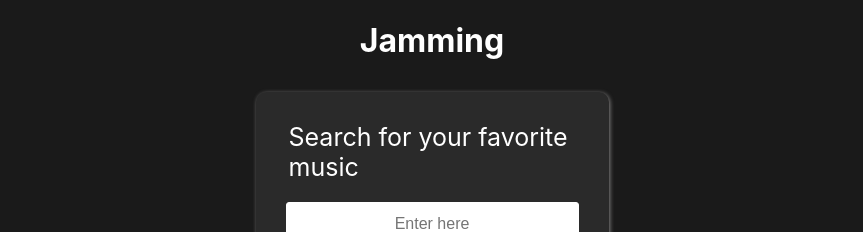
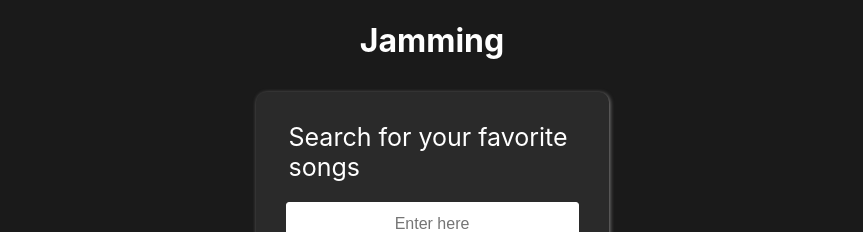
Before and after one commit to jayteex/react-spotify-api, a React (Create React App) app: page / in a window 1280 px wide. Shown: the top 232 px of the page, without its empty margins (208-1071 px from the left). Built offline with nearby package versions, Linux system fonts and the light colour scheme.

Commit message:
Minor style & content change

```diff
--- a/src/Search/Search.js
+++ b/src/Search/Search.js
@@ -22,7 +22,7 @@ function Search(props) {
 
 	return (
 		<div className='search-container'>
-			<label>Search for your favorite music</label>
+			<label>Search for your favorite songs</label>
 			<input onKeyDown={handleKeyboardEnter} type='text' id='search' name='search' placeholder='Enter here' onChange={handleChange} />
 			<button onClick={() => props.onSearch(term)}>Submit</button>
 		</div>
--- a/src/Track/Track.css
+++ b/src/Track/Track.css
@@ -30,7 +30,7 @@
 	height: 40%;
 	width: 40%;
 	position: relative;
-	left: 60px;
+	left: 75px;
 }
 
 .Track-information h3 {
```
